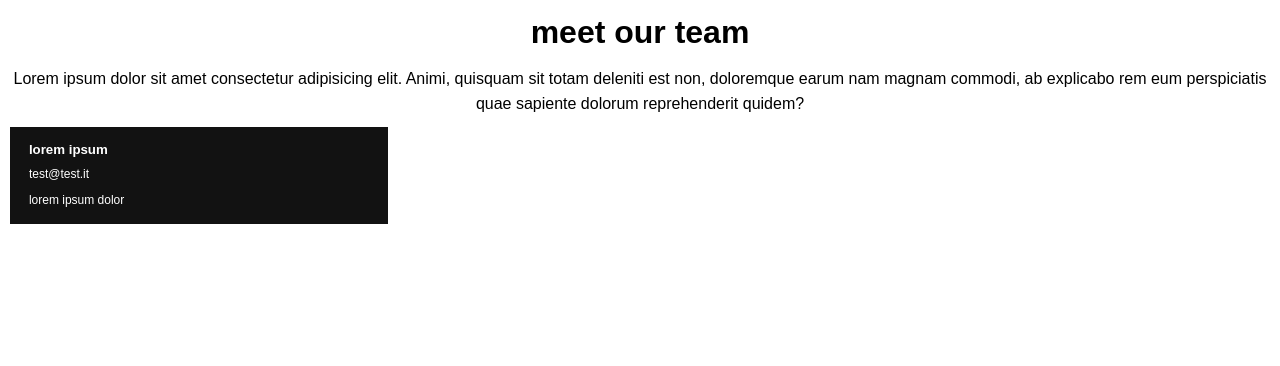
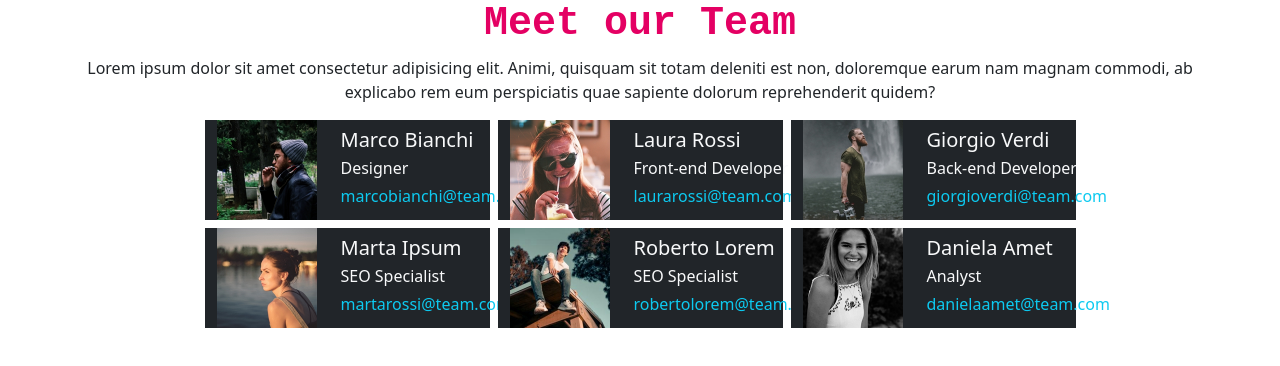
Before and after one commit to CarmeloZiino/js-our-team, a plain HTML site: page index.html in a window 1280 px wide. Drawn offline with nearby package versions, Linux system fonts and the light colour scheme.

Commit message:
eserczio completato

```diff
--- a/css/style.css
+++ b/css/style.css
@@ -1,47 +1,5 @@
-html{
-    font-family: sans-serif;
-    line-height: 160%;
+header h1 {
+    color: #E40063;
+    font-family: 'Courier New', Courier, monospace;
+    font-weight: bold;
 }
-
-body{
-    background-color: #fff;
-}
-
-header{
-    text-align: center;
-}
-
-h1{
-    margin-block: 20px;
-}
-
-main{
-    padding: 0 10px;
-}
-
-.flex{
-    display: flex;
-    flex-wrap: wrap;
-    /* justify-content: space-between; */
-    gap: 5%;
-}
-
-.flex > div{
-    flex-basis: calc( 90% / 3 );
-
-    background-color: #121212;
-
-    margin-block: 10px;
-
-    color: white;
-
-}
-
-span{
-    font-size: 12px;
-}
-
-.flex-column{
-    flex-direction: column;
-    width: 100%;
-}
--- a/index.html
+++ b/index.html
@@ -6,39 +6,40 @@
     <meta name="viewport" content="width=device-width, initial-scale=1.0">
     <title>flexbox example</title>
 
-    <!-- link debug css -->
-    <link rel="stylesheet" href="./css/debug.css">
+
     <!-- link css reset -->
     <link rel="stylesheet" href="./css/reset.css">
     <link rel="stylesheet" href="./css/style.css">
+
+    <link href="https://cdn.jsdelivr.net/npm/bootstrap@5.3.3/dist/css/bootstrap.min.css" rel="stylesheet" integrity="sha384-QWTKZyjpPEjISv5WaRU9OFeRpok6YctnYmDr5pNlyT2bRjXh0JMhjY6hW+ALEwIH" crossorigin="anonymous">
+
 
 </head>
 
 <body>
 
-    <header>
-        <h1>
-            meet our team
+    <header class="container">
+        <h1 class="text-center">
+            Meet our Team
         </h1>
-        <p>
+        <p class="row fs-7 fs-md-7 fs-lg-7 text-center">
             Lorem ipsum dolor sit amet consectetur adipisicing elit. Animi, quisquam sit totam deleniti est non, doloremque earum nam magnam commodi, ab explicabo rem eum perspiciatis quae sapiente dolorum reprehenderit quidem?
         </p>
     </header>
 
-    <main>
-        <div class="flex">
+    <main class="container">
+        <div class="team-container row d-flex flex-wrap gap-2 justify-content-center">
 
-            <div class="flex">
-                <figure>
-                    <img height="90px" src="./imgs/female1.png" alt="">
+            <div class="d-flex bg-dark col-12 col-md-6 col-lg-3">
+                <figure class="m-0 flex-shrink-0">
+                    <img height="100px" src="./img/male1.png" alt="">
                 </figure>
-                <div class="flex flex-column">
-                    <h5>lorem ipsum</h5>
-                    <span>test@test.it</span>
-                    <span>lorem ipsum dolor</span>
+                <div class="ms-3 flex-grow-1 p-2">
+                    <h5 class="text-light mb-1 fs-5 fs-md-4 fs-lg-3">Marco Bianchi</h5>
+                    <span class="text-light mb-1 d-block fs-6 fs-md-5">Designer</span>
+                    <span class="text-info fs-6">marcobianchi@team.com</span>
                 </div>
             </div>
-
         </div>
 
     </main>
--- a/script.js
+++ b/script.js
@@ -36,3 +36,26 @@ const teamMembers = [
     img: "img/female3.png"
   }
 ];
+
+const teamContainer = document.querySelector('.team-container')
+
+function cicloAddMembers(){
+  for (let i = 1; i < teamMembers.length; i++) {
+    let element = teamMembers[i]
+
+    teamContainer.innerHTML += `
+           <div class="d-flex bg-dark col-12 col-md-6 col-lg-3">
+                <figure class="m-0 flex-shrink-0">
+                    <img height="100px" src="./${element.img}" alt="${element.name}">
+                </figure>
+                <div class="ms-3 flex-grow-1 p-2">
+                    <h5 class="text-light mb-1 fs-5 fs-md-4 fs-lg-3">${element.name}</h5>
+                    <span class="text-light mb-1 d-block fs-6 fs-md-5">${element.role}</span>
+                    <span class="text-info fs-6">${element.email}</span>
+                </div>
+            </div>
+        </div>`
+  }
+}
+
+cicloAddMembers();
```
